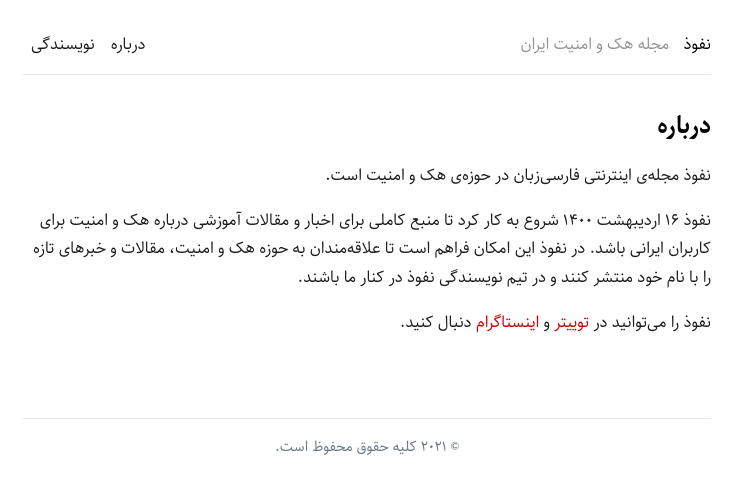
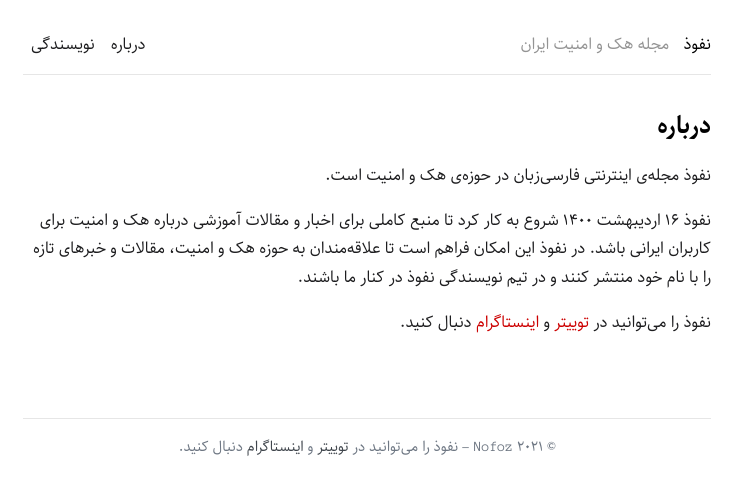
Before and after one commit to nofoz/nofoz.ir, a Jekyll site: the page built from about.md, in a window 1280 px wide. Shown: the top 495 px of the page, without its empty margins (446-1188 px from the left). Built offline with Jekyll 4.4.1, drawn with Linux system fonts in a browser that asks for light colours.

Commit message:
Update footer.html

```diff
--- a/_includes/footer.html
+++ b/_includes/footer.html
@@ -1,3 +1,3 @@
 <footer>
-    <p>&copy; {{ site.time | date: '%Y' }} کلیه حقوق محفوظ است.</p>
+    <p>&copy; {{ site.time | date: '%Y' }} Nofoz - نفوذ را می&zwnj;توانید در <a href="https://twitter.com/nofoz_ir/">توییتر</a> و <a href="https://www.instagram.com/nofoz.ir">اینستاگرام</a> دنبال کنید.</p>
 </footer>
```
